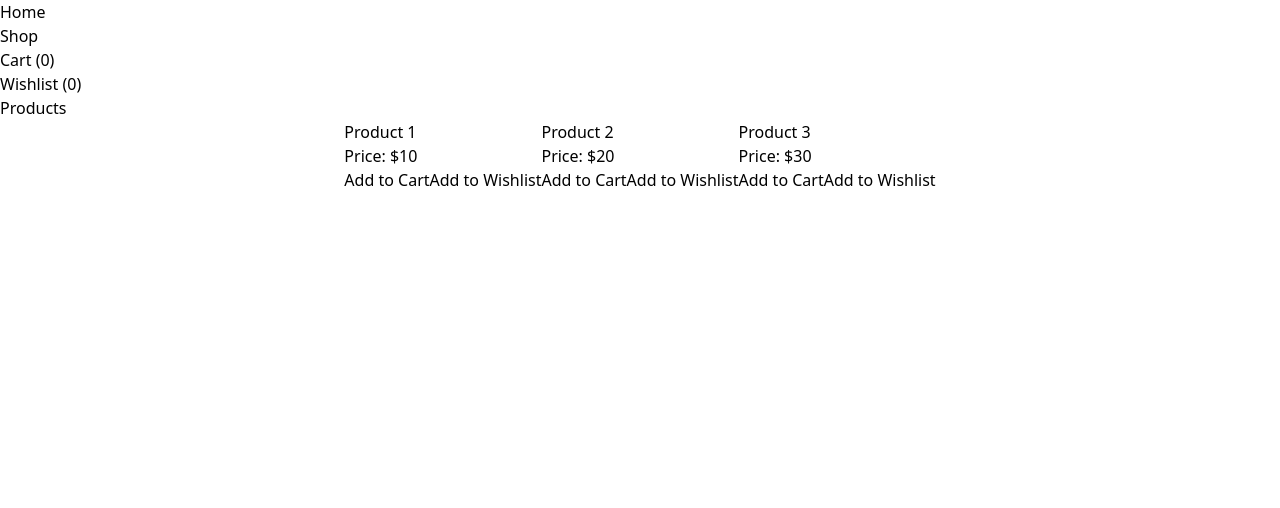
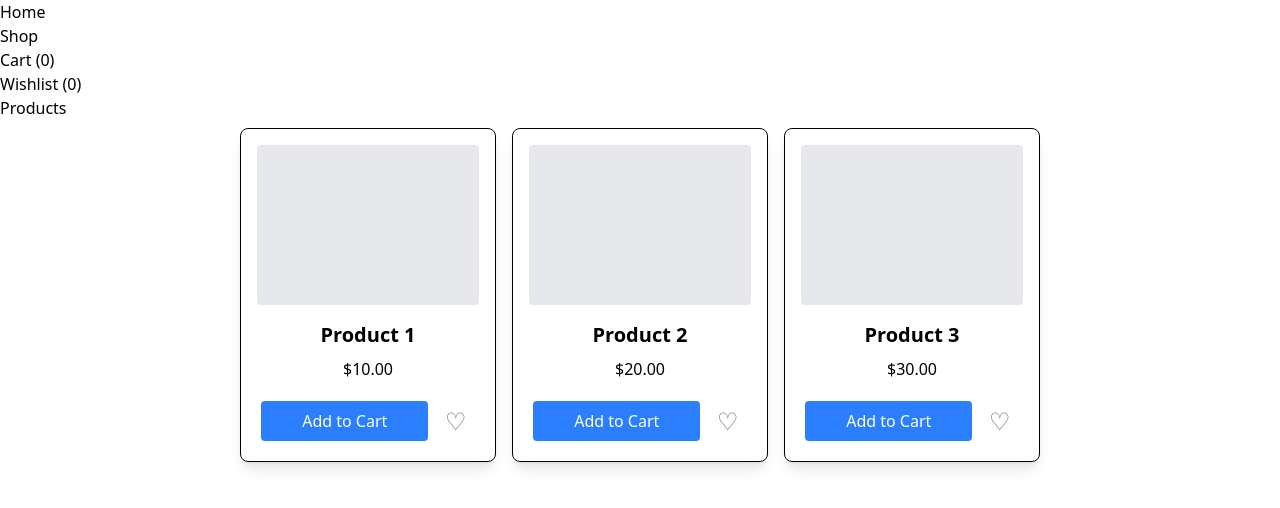
Before and after one commit to Ayush-Tak/shopping-cart, a React (Vite) app: page /shop in a window 1280 px wide. Shown: the top 508 px of the page. Built offline with nearby package versions, Linux system fonts and the light colour scheme.

Commit message:
Style changes, image placeholder added, button style changes, heart icon for wishlist button

```diff
--- a/src/components/ProductCard.jsx
+++ b/src/components/ProductCard.jsx
@@ -1,10 +1,29 @@
-function ProductCard({product, handleAddToCart, handleAddToWishlist}){
+function ProductCard({product, handleAddToCart, handleAddToWishlist,wishlist}){
+    const isWishlisted = wishlist.find(item=> item.id === product.id);
     return(
-        <div>
-            <h2>{product.name}</h2>
-            <p>Price: ${product.price}</p>
-            <button onClick={() => handleAddToCart(product)}>Add to Cart</button>
-            <button onClick={() => handleAddToWishlist(product)}>Add to Wishlist</button>
+        <div className="border rounded-lg p-4 m-2 w-64 text-center shadow-lg flex flex-col justify-between">
+            <div>
+                {/* Image placeholder */}
+                <div className="bg-gray-200 h-40 mb-4 rounded"></div>
+                <h2 className="text-xl font-bold mb-2">{product.name}</h2>
+                <p className="mb-4">${product.price.toFixed(2)}</p>
+            </div>
+            <div className="flex justify-around items-center">
+                <button
+                    onClick={() => handleAddToCart(product)}
+                    className="bg-blue-500 text-white px-4 py-2 rounded hover:bg-blue-700 w-3/4"
+                >
+                    Add to Cart
+                </button>
+                <button onClick={() => handleAddToWishlist(product)} className="p-2 rounded-full hover:bg-gray-200">
+                    {/* Conditional heart icon */}
+                    {isWishlisted ? (
+                        <span className="text-red-500 text-2xl">♥</span> // Filled heart
+                    ) : (
+                        <span className="text-gray-500 text-2xl">♡</span> // Empty heart
+                    )}
+                </button>
+            </div>
         </div>
     );
 };
```
